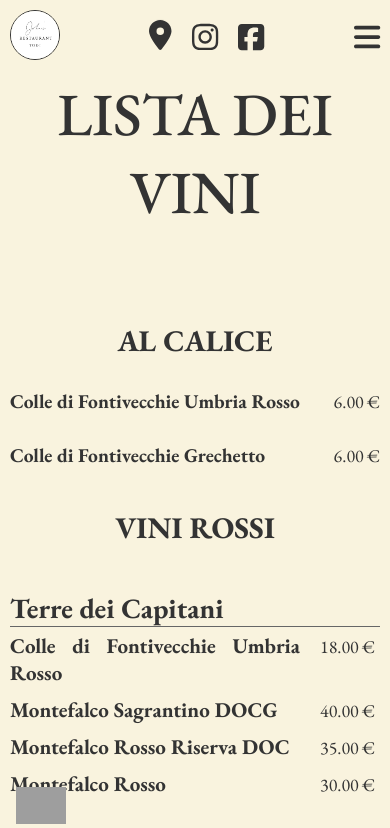
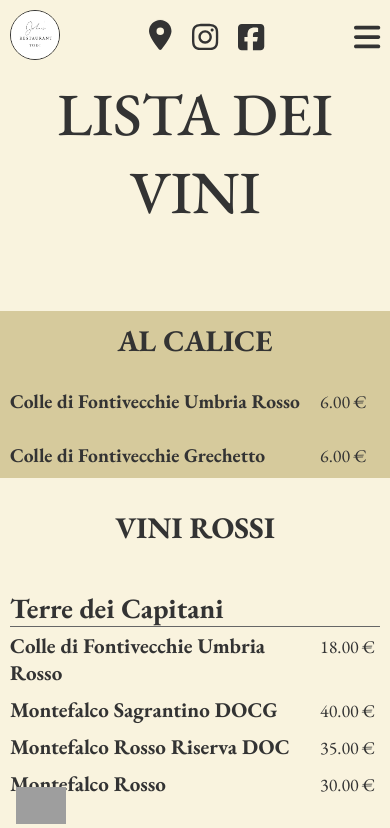
Before and after one commit to CalinCretu/JohnsRestaurant, a Vue app: page /vini in a window 390 px wide. Shown: the top 828 px of the page. Built offline with nearby package versions, Linux system fonts and the light colour scheme; grey boxes are pictures that could not be loaded; a web font is replaced by a local one.

Commit message:
ADD - minor adjustments in cards, menu, vini

```diff
--- a/src/components/Cards.vue
+++ b/src/components/Cards.vue
@@ -26,7 +26,7 @@ export default {
   <div class="container-md">
     <ul class="cards">
       <li class="card-white">
-        <router-link :to="{ name: 'menu' }">
+        <router-link class="shadow" :to="{ name: 'menu' }">
           <div class="card-white-header">
             <h3>
               {{ $t('cards.menu') }}
@@ -41,7 +41,7 @@ export default {
         </router-link>
       </li>
       <li class="card-white">
-        <router-link :to="{ name: 'vini' }">
+        <router-link class="shadow" :to="{ name: 'vini' }">
           <div class="card-white-header">
             <h3>
               {{ $t('cards.vini') }}
@@ -69,6 +69,11 @@ export default {
     display: grid;
     grid-template-columns: 1fr 1fr;
     text-align: center;
+
+    .shadow {
+      box-shadow: 0px 8px 15px 4px rgba(0, 0, 0, 0.73);
+
+    }
 
     .card-white {
       font-size: 35px;
--- a/src/components/pages/Menu.vue
+++ b/src/components/pages/Menu.vue
@@ -289,7 +289,7 @@ export default {
 <style lang="scss" scoped>
 .container-lg {
   .container-md {
-    padding: 40px 0px;
+    padding: 40px 10px;
 
     .ita {
       padding-bottom: 30px;
--- a/src/components/pages/Vini.vue
+++ b/src/components/pages/Vini.vue
@@ -422,7 +422,7 @@ export default {
     <div>
       <ul class="container-sm">
 
-        <li class="sections">
+        <li class="sections dark-bg">
           <h1 class="groups-title">Al Calice</h1>
         <li class="glass-wines" v-for="vinoAlCalice in viniData.al_calice" :key="vinoAlCalice.name">
           <div class="name-desc">
@@ -434,7 +434,7 @@ export default {
         </li>
         </li>
 
-        <li class="sections">
+        <li class="sections ">
           <h1 class="groups-title">
             Vini Rossi
           </h1>
@@ -461,7 +461,7 @@ export default {
           </template>
         </li>
 
-        <li class="sections">
+        <li class="sections dark-bg">
           <h1 class="groups-title">
             Vini Rosati
           </h1>
@@ -488,7 +488,7 @@ export default {
           </template>
         </li>
 
-        <li class="sections">
+        <li class="sections ">
           <h1 class="groups-title">
             Vini Bianchi
           </h1>
@@ -515,7 +515,7 @@ export default {
           </template>
         </li>
 
-        <li class="sections">
+        <li class="sections dark-bg">
           <h1 class="groups-title">
             Prosecco e Spumante
           </h1>
@@ -542,7 +542,7 @@ export default {
           </template>
         </li>
 
-        <li class="sections">
+        <li class="sections ">
           <h1 class="groups-title">Birre</h1>
         <li class="glass-wines" v-for="birra in viniData.birra" :key="birra.name">
           <div class="name-desc">
@@ -554,7 +554,7 @@ export default {
         </li>
         </li>
 
-        <li class="sections">
+        <li class="sections dark-bg">
           <h1 class="groups-title">Bevande</h1>
         <li class="glass-wines" v-for="bevande in viniData.bevande" :key="bevande.name">
           <div class="name-desc">
@@ -590,6 +590,10 @@ export default {
 
   .container-sm {
     height: 100%;
+
+    .dark-bg {
+      background-color: var(--dark-bg-color);
+    }
 
     .sections {
       margin: 20px 0px;
@@ -676,7 +680,7 @@ export default {
           }
 
           .price {
-            min-width: 40px;
+            min-width: 60px;
             font-size: 18px;
           }
         }
@@ -689,6 +693,7 @@ export default {
           }
 
           .name-desc {
+            text-align: left;
             font-size: 14px;
             flex-grow: 1;
           }
```
